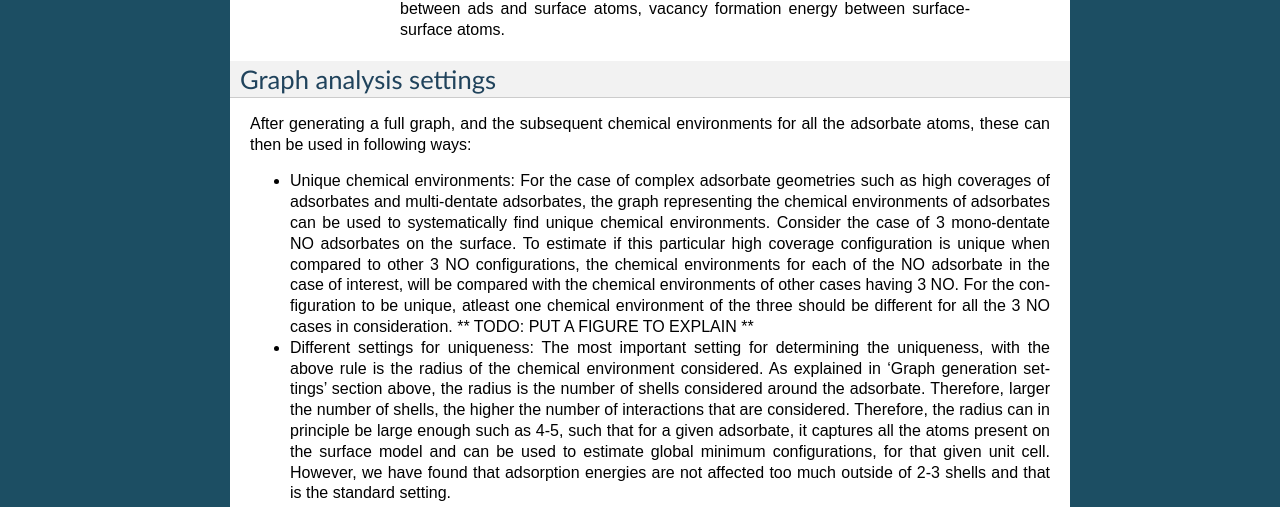
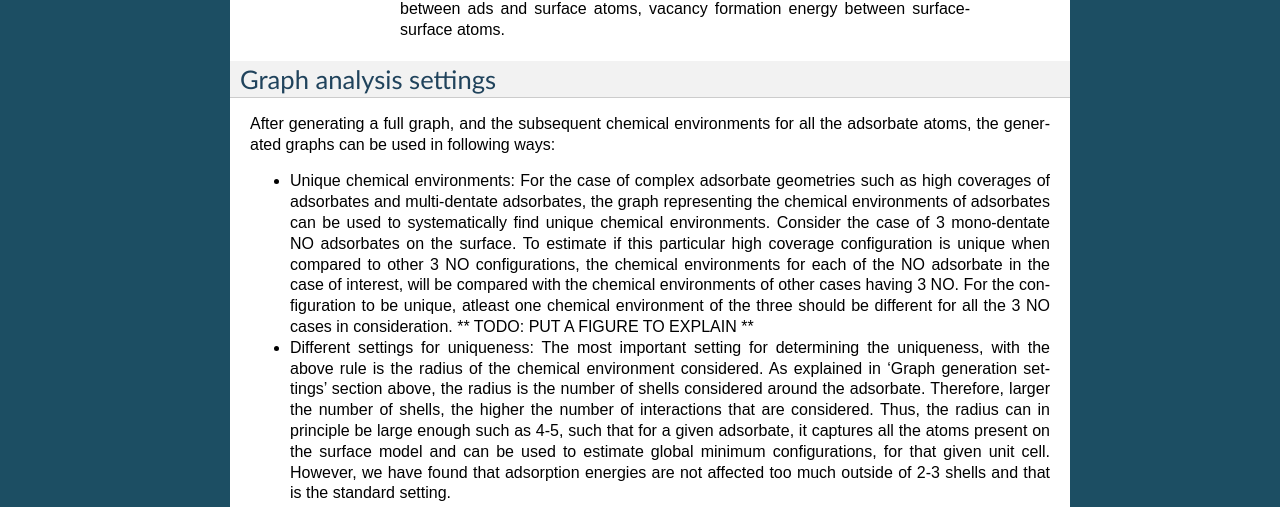
Before and after one commit to vsumaria/graph-theory-surfaces, a Sphinx documentation site: the page built from doc/source/Setting.rst, in a window 1280 px wide. Shown: the part 1230-1737 px from the top of the page. Built offline with Sphinx 7.4.7, drawn with Linux system fonts in a browser that asks for light colours; formulas are drawn with MathJax 3; pages that are not in the unit, such as notebooks, are missing from menus.

Commit message:
Update Setting.rst

```diff
--- a/doc/source/Setting.rst
+++ b/doc/source/Setting.rst
@@ -35,8 +35,8 @@ These are settings that the user need to keep in mind, while attempting to gener
 ***********************
 Graph analysis settings
 ***********************
-After generating a full graph, and the subsequent chemical environments for all the adsorbate atoms, these can then be used in following ways:
+After generating a full graph, and the subsequent chemical environments for all the adsorbate atoms, the generated graphs can be used in following ways:
 
 * Unique chemical environments: For the case of complex adsorbate geometries such as high coverages of adsorbates and multi-dentate adsorbates, the graph representing the chemical environments of adsorbates can be used to systematically find unique chemical environments. Consider the case of 3 mono-dentate NO adsorbates on the surface. To estimate if this particular high coverage configuration is unique when compared to other 3 NO configurations, the chemical environments for each of the NO adsorbate in the case of interest, will be compared with the chemical environments of other cases having 3 NO. For the configuration to be unique, atleast one chemical environment of the three should be different for all the 3 NO cases in consideration. ** TODO: PUT A FIGURE TO EXPLAIN **
 
-* Different settings for uniqueness: The most important setting for determining the uniqueness, with the above rule is the radius of the chemical environment considered. As explained in 'Graph generation settings' section above, the radius is the number of shells considered around the adsorbate. Therefore, larger the number of shells, the higher the number of interactions that are considered. Therefore, the radius can in principle be large enough such as 4-5, such that for a given adsorbate, it captures all the atoms present on the surface model and can be used to estimate global minimum configurations, for that given unit cell. However, we have found that adsorption energies are not affected too much outside of 2-3 shells and that is the standard setting.
+* Different settings for uniqueness: The most important setting for determining the uniqueness, with the above rule is the radius of the chemical environment considered. As explained in 'Graph generation settings' section above, the radius is the number of shells considered around the adsorbate. Therefore, larger the number of shells, the higher the number of interactions that are considered. Thus, the radius can in principle be large enough such as 4-5, such that for a given adsorbate, it captures all the atoms present on the surface model and can be used to estimate global minimum configurations, for that given unit cell. However, we have found that adsorption energies are not affected too much outside of 2-3 shells and that is the standard setting.
```
